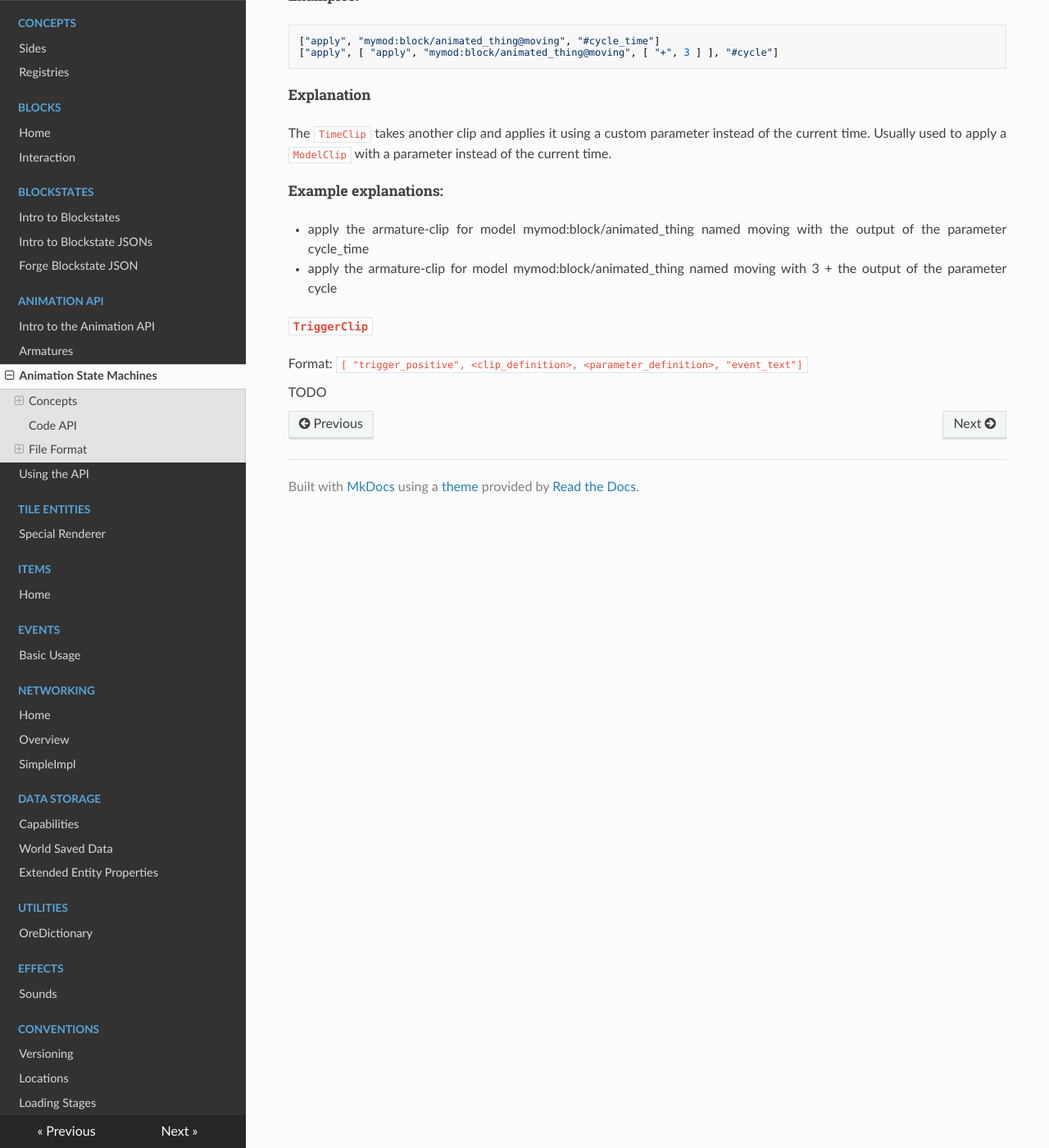
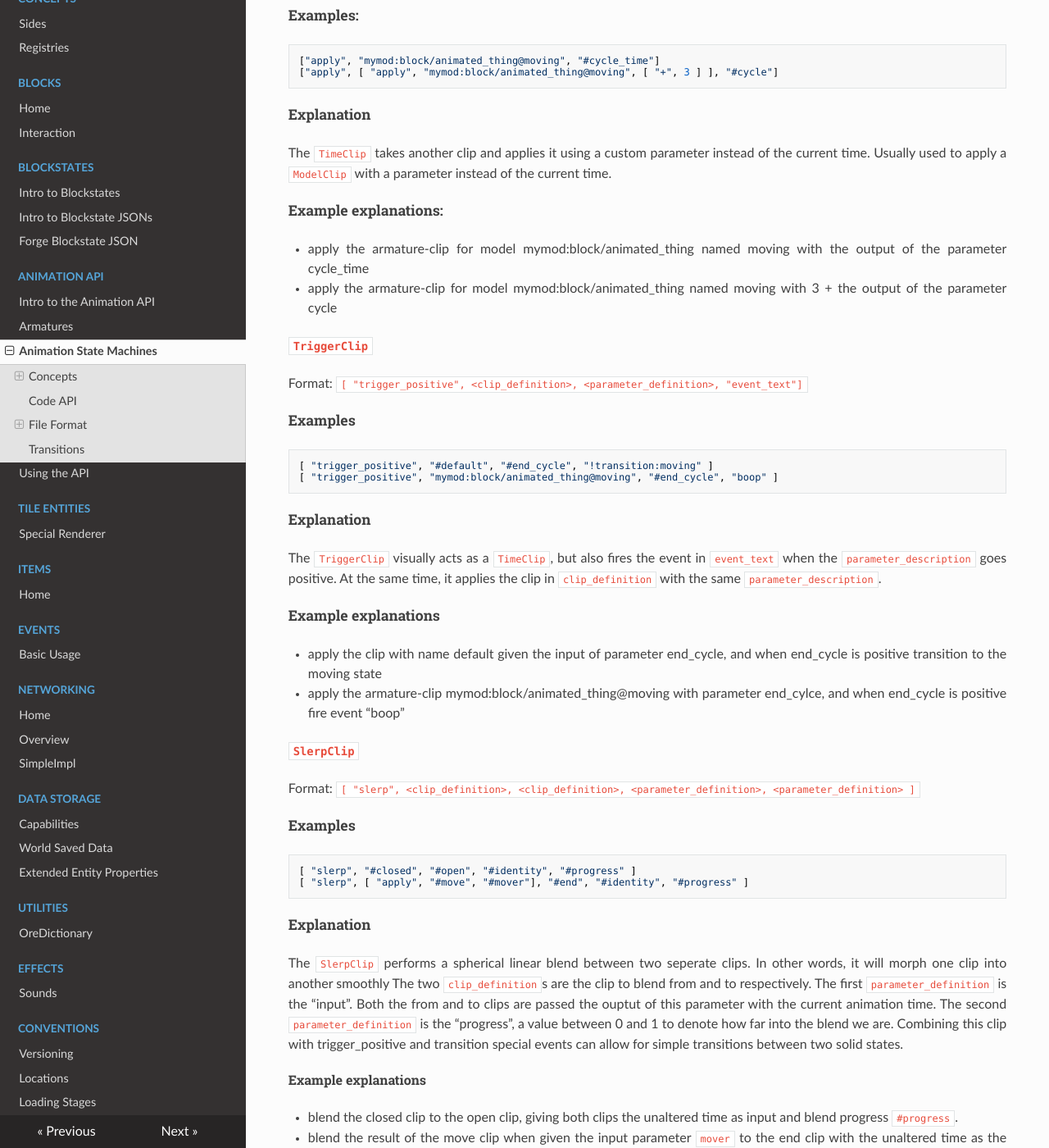
Before and after one commit to MinecraftForge/Documentation, an MkDocs documentation site: the page built from docs/animation/asm.md, in a window 1280 px wide and 1400 px high, scrolled down 4730 px. Shown: the whole window at 82% size. Built offline with MkDocs 1.6.1, drawn with Linux system fonts in a browser that asks for light colours; nearby versions of some CDN libraries; old or Windows-style settings are respelled for this version of MkDocs; some of the changed text lies outside the part shown.

Commit message:
Finish the ASM documentation, do a bit more in the implementation page
I need to go learn the ins and outs of putting animation on an entity
and item now too...

````diff
--- a/docs/animation/asm.md
+++ b/docs/animation/asm.md
@@ -1,7 +1,7 @@
-ASM Files
+Animation State Machine Files
 ===========
 
-ASM Files are the meat of the animation API. These define how the animation is carried out and how to use the clips defined in the armature file.
+Animation State Machine (ASM) Files are the meat of the animation API. These define how the animation is carried out and how to use the clips defined in the armature file.
 
 Concepts
 ----------
@@ -85,7 +85,8 @@ set it from within our code.
 Using an ASM instance, you can get the current state with `.currentState()` and transition to another state with `.transition(nextState)`
 
 `VariableValue` parameters can have their value set by calling `.setValue`, but oddly you can not read this value back. There is no need
-to inform the ASM of this change, it happens automatically.
+to inform the ASM of this change, it happens automatically. All of the other clips can be used from code too if you so desire, but I will not
+go into their API here as they are mainly designed to be used in the JSON files.
 
 File Format
 -------------
@@ -122,7 +123,7 @@ All of these tags are required, even if they are empty.
 
 Different types of parameters have different formats for `<parameter_definition>`, and the simple ones are:
 
-- `IdentityValue`: the string `#identity`
+- `IdentityValue`: the string `#identity`,
 - `ParameterValue`: the parameter to reference, prefixed with `#`, e.g. `#my_awesome_parameter`
 - `ConstValue`: a number to use as the constant to return
 
@@ -227,4 +228,84 @@ a parameter instead of the current time.
 
 Format: `[ "trigger_positive", <clip_definition>, <parameter_definition>, "event_text"]`
 
-TODO
+##### Examples
+
+```json
+[ "trigger_positive", "#default", "#end_cycle", "!transition:moving" ]
+[ "trigger_positive", "mymod:block/animated_thing@moving", "#end_cycle", "boop" ]
+```
+
+##### Explanation
+
+The `TriggerClip` visually acts as a `TimeClip`, but also fires the event in `event_text` when the `parameter_description` goes positive.
+At the same time, it applies the clip in `clip_definition` with the same `parameter_description`.
+
+##### Example explanations
+
+- apply the clip with name default given the input of parameter end_cycle, and when end_cycle is positive transition to the moving state
+- apply the armature-clip mymod:block/animated_thing@moving with parameter end_cylce, and when end_cycle is positive fire event "boop"
+
+#### `SlerpClip`
+
+Format: `[ "slerp", <clip_definition>, <clip_definition>, <parameter_definition>, <parameter_definition> ]`
+
+##### Examples
+
+```json
+[ "slerp", "#closed", "#open", "#identity", "#progress" ]
+[ "slerp", [ "apply", "#move", "#mover"], "#end", "#identity", "#progress" ]
+```
+
+##### Explanation
+
+The `SlerpClip` performs a spherical linear blend between two seperate clips. In other words, it will morph one clip into another smoothly
+The two `clip_definition`s are the clip to blend from and to respectively. The first `parameter_definition` is the "input". Both the from and to clips
+are passed the ouptut of this parameter with the current animation time. The second `parameter_definition` is the "progress", a value between 0 and 1 to denote
+how far into the blend we are. Combining this clip with trigger_positive and transition special events can allow for simple transitions between two solid states.
+
+###### Example explanations
+
+- blend the closed clip to the open clip, giving both clips the unaltered time as input and blend progress `#progress`.
+- blend the result of the move clip when given the input parameter `mover` to the end clip with the unaltered time as the input with blend progress `#progress`.
+
+### States
+
+The states section of the file is simply a list of all possible states.
+For example
+```json
+"states": {
+  "open",
+  "closed",
+  "opening",
+  "closing",
+  "dancing"
+}
+```
+defines 5 states: open, closed, opening, closing and dancing.
+
+## Transitions
+
+The transitions section defines which states can go to what other states. A state can go to 0, 1, or many other states.
+To define a state as going to no other states, omit it from the section. To define a state as going to only one other state, create a key
+with the value of the state it can go to, for example `"open": "opening"`. To define a state as going to many other states, do the same as
+if it were going to only one other state but make the value a list of all possible recieving states instead, for example: `"open": ["closed", "opening"]`.
+
+A more full example:
+
+```json
+"transitions": {
+  "open": "closing",
+  "closed": [ "dancing", "opening" ],
+  "closing": "closed",
+  "opening": "open",
+  "dancing": "closed"
+}
+```
+
+This example means that:
+
+- the open state can go to the closing state
+- the closed state can go to either the dancing or opening state
+- the closing state can go to the closed state
+- the opening state can go to the open state
+- the dancing state can go to the closed state
````
Also changed, not shown: docs/animation/implementing.md (+16 -2 lines).
